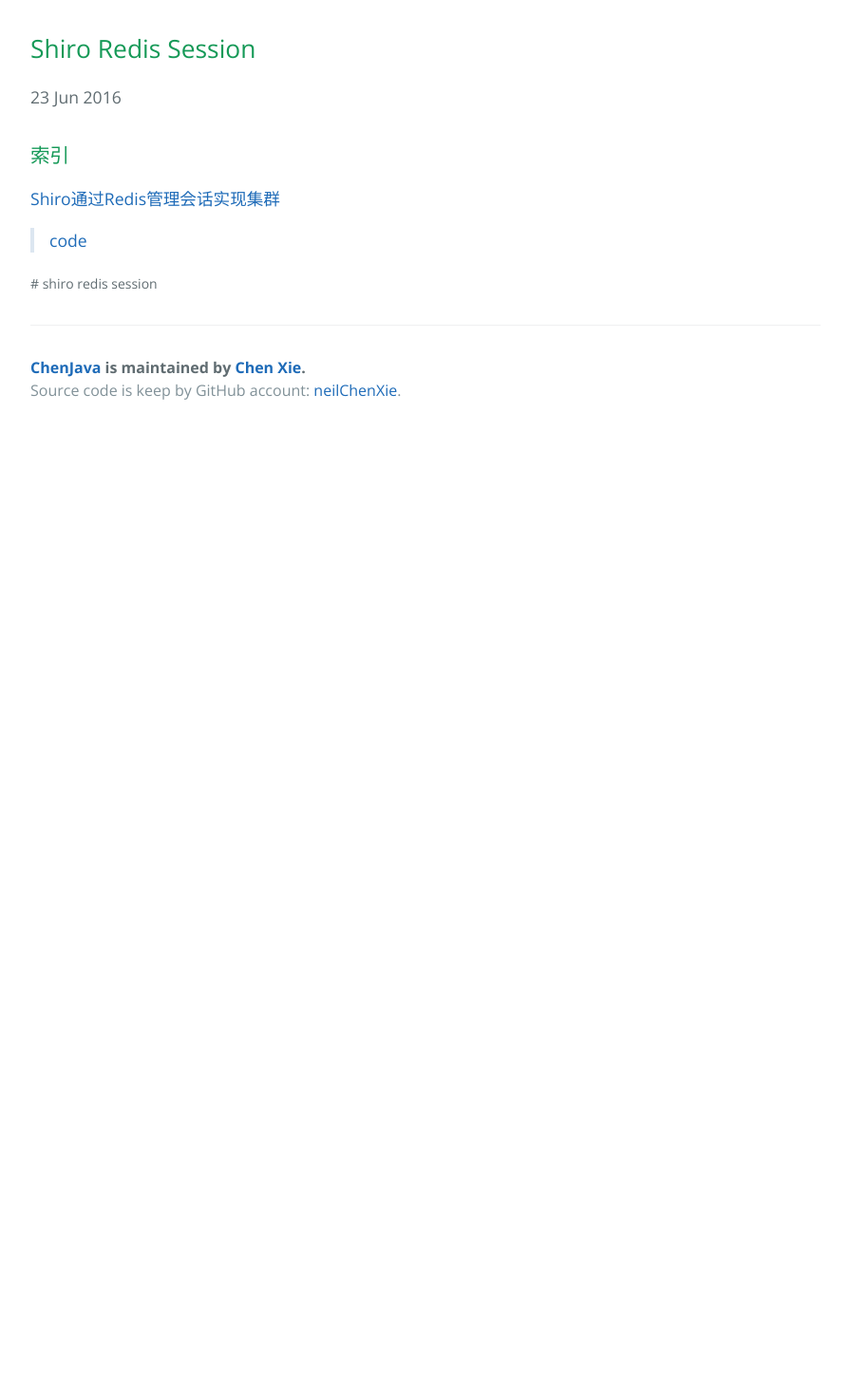
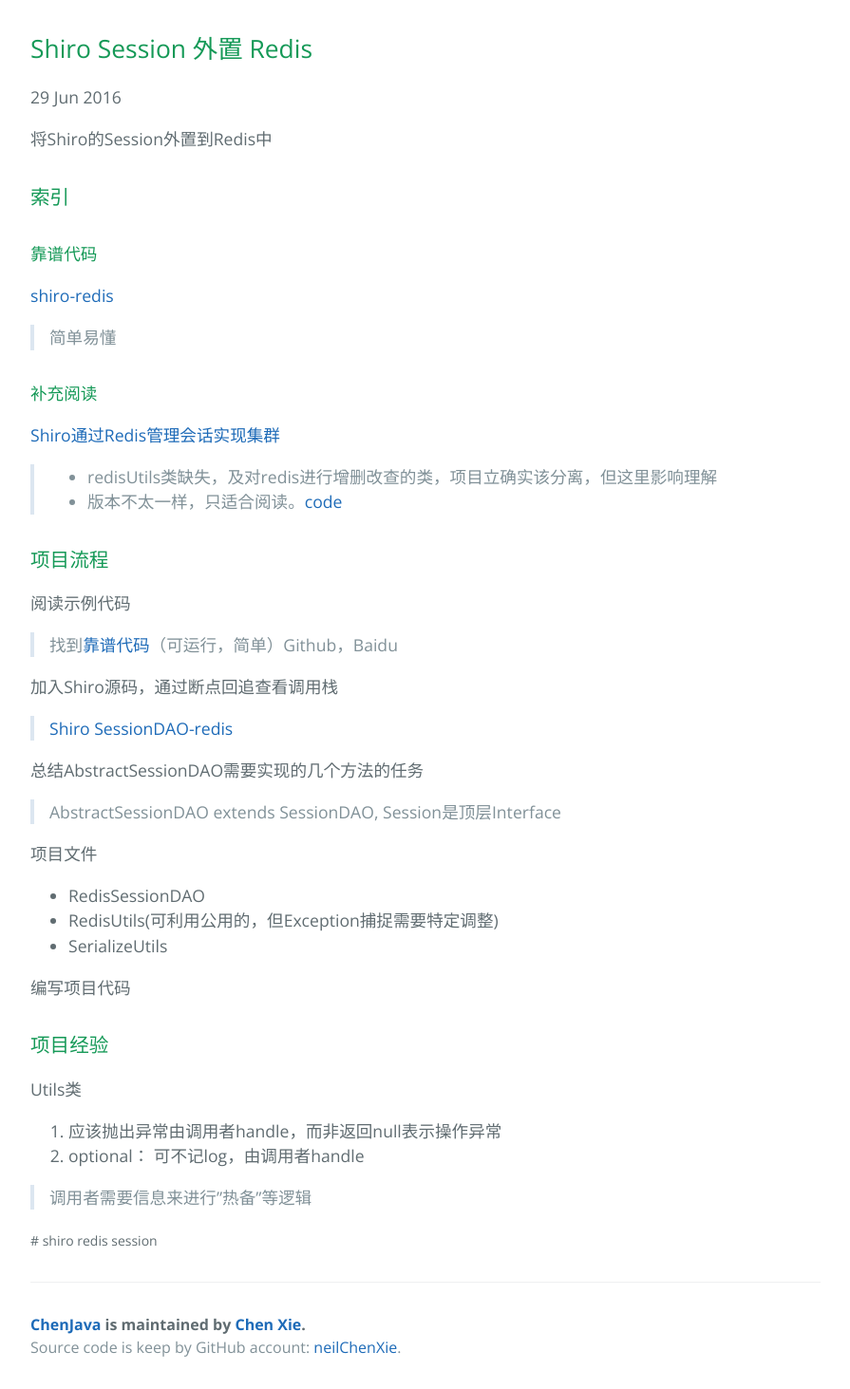
Before and after one commit to neilChenXie/ChenJava, a Jekyll site: the page built from _posts/shiro/2016-06-23-shiro_redis_session.md, in a window 1280 px wide. Shown: the whole page at 95% size, without its empty margins (192-1087 px from the left). Built offline with Jekyll 4.4.1, drawn with Linux system fonts in a browser that asks for light colours; before the commit the page ends 900 px from its top, so only the background shows below that.

Commit message:
modified:   _posts/shiro/2016-06-16-shiro_spring.md 	modified:   _posts/shiro/2016-06-18-shiro_entry.md 	modified:   _posts/shiro/2016-06-23-shiro_redis_session.md 	modified:   _posts/shiro/2016-06-25-shiro_dao_rewrite.md

```diff
--- a/_posts/shiro/2016-06-23-shiro_redis_session.md
+++ b/_posts/shiro/2016-06-23-shiro_redis_session.md
@@ -1,14 +1,56 @@
 ---
 layout: post
-title: Shiro Redis Session
+title: Shiro Session 外置 Redis
 permalink: /:categories/shiro_redis_session
-date: 2016-06-23 12:48:15 +0800
-category: Redis
+date: 2016-06-29 12:48:15 +0800
+category: Shiro
 tags: [shiro, redis, session]
 ---
 
+将Shiro的Session外置到Redis中
+
 ### 索引
+
+#### 靠谱代码
+
+[shiro-redis](https://github.com/neilChenXie/shiro-redis)
+
+> 简单易懂
+
+#### 补充阅读
 
 [Shiro通过Redis管理会话实现集群](http://sgq0085.iteye.com/blog/2170405)
 
-> [code](https://github.com/sgq0085/learn/tree/master/learn-shiro)
+> * redisUtils类缺失，及对redis进行增删改查的类，项目立确实该分离，但这里影响理解
+> * 版本不太一样，只适合阅读。[code](https://github.com/sgq0085/learn/tree/master/learn-shiro)
+
+### 项目流程
+
+阅读示例代码
+
+> 找到[靠谱代码](http://mirrors.ustc.edu.cn/eclipse)（可运行，简单）Github，Baidu
+
+加入Shiro源码，通过断点回追查看调用栈
+
+> [Shiro SessionDAO-redis]({{ site.baseurl }}/redis/shiro_redis_session_dao)
+
+总结AbstractSessionDAO需要实现的几个方法的任务
+
+> AbstractSessionDAO extends SessionDAO, Session是顶层Interface
+
+项目文件
+
+* RedisSessionDAO
+* RedisUtils(可利用公用的，但Exception捕捉需要特定调整)
+* SerializeUtils
+
+编写项目代码
+
+### 项目经验
+
+Utils类
+
+1. 应该抛出异常由调用者handle，而非返回null表示操作异常
+2. optional： 可不记log，由调用者handle
+
+> 调用者需要信息来进行"热备"等逻辑
```
Also changed, not shown: _posts/shiro/2016-06-16-shiro_spring.md (+5 -1 lines), _posts/shiro/2016-06-18-shiro_entry.md (+19 -1 lines), _posts/shiro/2016-06-25-shiro_dao_rewrite.md (+22 -19 lines).
